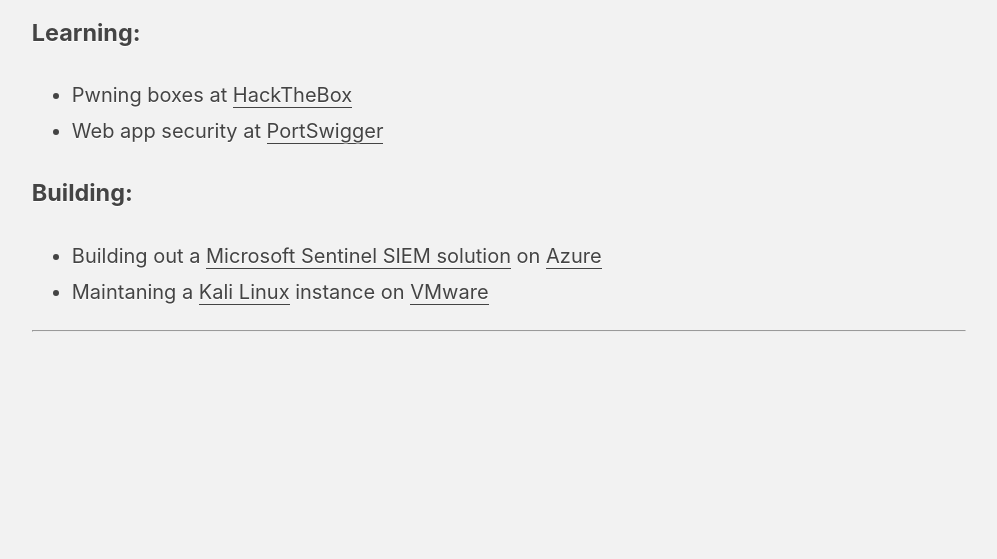
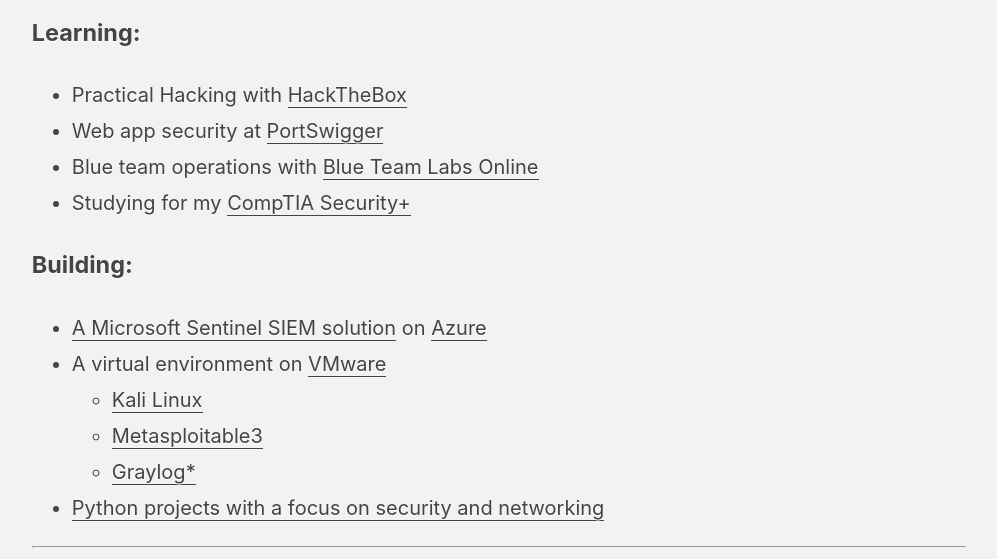
Before and after one commit to richrosario/richrosario.github.io, a plain HTML site: page index.html in a window 1280 px wide. Shown: the part 447-1006 px from the top of the page, without its empty margins (141-1138 px from the left). Before the commit the page ends 843 px from the top, so only its background shows below. Drawn offline with Linux system fonts and the light colour scheme.

Commit message:
Adding sections to my site

```diff
--- a/index.html
+++ b/index.html
@@ -37,13 +37,21 @@
         <h2><strong>Here's what I'm currently:</strong></h2>
         <h3><strong>Learning:</strong></h3>
         <ul>
-            <li>Pwning boxes at <a href="https://www.hackthebox.com/">HackTheBox</a></li>
+            <li>Practical Hacking with <a href="https://www.hackthebox.com/">HackTheBox</a></li>
             <li>Web app security at <a href="https://portswigger.net/">PortSwigger</a></li>
+            <li>Blue team operations with <a href="https://blueteamlabs.online/home">Blue Team Labs Online</a></li>
+            <li>Studying for my <a href="https://www.comptia.org/certifications/security/">CompTIA Security+</a></li>
         </ul>
         <h3><strong>Building:</strong></h3>
         <ul>
-            <li>Building out a <a href="https://azure.microsoft.com/en-us/products/microsoft-sentinel/">Microsoft Sentinel SIEM solution</a> on <a href="https://github.com/richrosario/AzureWork/">Azure</a></li>
-            <li>Maintaning a <a href="https://www.kali.org/">Kali Linux</a> instance on <a href="https://www.vmware.com/info/workstation-player/evaluation/">VMware</a></li>
+            <li><a href="https://azure.microsoft.com/en-us/products/microsoft-sentinel/">A Microsoft Sentinel SIEM solution</a> on <a href="https://github.com/richrosario/AzureWork/">Azure</a></li>
+            <li>A virtual environment on <a href="https://www.vmware.com/info/workstation-player/evaluation/">VMware</a></li>
+            <ul>
+                <li><a href="https://www.kali.org/">Kali Linux</a></li>
+                <li><a href="https://github.com/rapid7/metasploitable3">Metasploitable3</a></li>
+                <li><a href="https://graylog.org/">Graylog*</a></li>
+            </ul>
+            <li><a href="https://github.com/richrosario?tab=repositories">Python projects with a focus on security and networking</a></li>
         </ul>
         <hr>
     </body>
```
